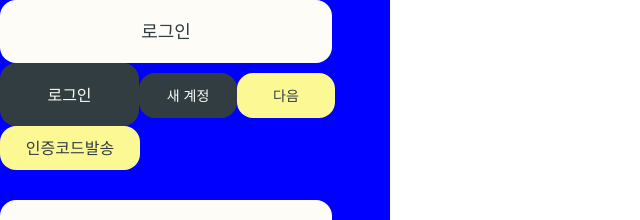
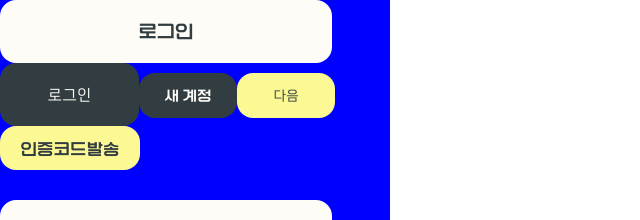
Before and after one commit to mato268/new_SNS, a React (Create React App) app in the folder newsns/: page / in a window 1280 px wide. Shown: the top 220 px of the page, without its empty margins (0-640 px from the left). Built offline with nearby package versions, Linux system fonts and the light colour scheme.

Commit message:
feat : Typo 컴포넌트 구현

```diff
--- a/newsns/src/App.tsx
+++ b/newsns/src/App.tsx
@@ -2,6 +2,7 @@ import { useState } from "react";
 import Modal from "./components/Modal";
 import { Input } from "./component/Input";
 import { Button } from "./component/Button";
+import Typo from "./component/Typo";
 
 function App() {
   const [open, setOpen] = useState<boolean>(false);
@@ -16,20 +17,45 @@ function App() {
     <main>
       {/*버튼 구분하기 위함*/}
       <div style={{ backgroundColor: "blue", width: "390px", height: "200px" }}>
-        <Button sizes="large" colors="white" variant="default" onClick={() => onClick}>
-          로그인
+        <Button
+          sizes="large"
+          colors="white"
+          variant="default"
+          onClick={() => onClick}
+        >
+          <Typo fonts="korea">로그인</Typo>
         </Button>
-        <Button sizes="medium" colors="deepdark" variant="default" onClick={() => onClick}>
-          로그인
+        <Button
+          sizes="medium"
+          colors="deepdark"
+          variant="default"
+          onClick={() => onClick}
+        >
+          <Typo fonts="theJamsil">로그인</Typo>
         </Button>
-        <Button sizes="small" colors="deepdark" variant="hover" onClick={() => onClick}>
-          새 계정
+        <Button
+          sizes="small"
+          colors="deepdark"
+          variant="hover"
+          onClick={() => onClick}
+        >
+          <Typo fonts="korea">새 계정</Typo>
         </Button>
-        <Button sizes="small" colors="yellow" variant="default" onClick={() => onClick}>
-          다음
+        <Button
+          sizes="small"
+          colors="yellow"
+          variant="default"
+          onClick={() => onClick}
+        >
+          <Typo fonts="theJamsil">다음</Typo>
         </Button>
-        <Button sizes="Confirmed" colors="yellow" variant="hover" onClick={() => onClick}>
-          인증코드발송
+        <Button
+          sizes="Confirmed"
+          colors="yellow"
+          variant="hover"
+          onClick={() => onClick}
+        >
+          <Typo fonts="korea">인증코드발송</Typo>
         </Button>
       </div>
 
@@ -61,19 +87,36 @@ function App() {
         ></Input>
       </div>
 
-      <Button sizes="large" colors="deepdark" variant="default" onClick={() => setOpen(true)}>
+      <Button
+        sizes="large"
+        colors="deepdark"
+        variant="default"
+        onClick={() => setOpen(true)}
+      >
         모달열기
       </Button>
-      <Modal open={open} onClose={() => setOpen(false)} onClick={onOutSideClose}>
+      <Modal
+        open={open}
+        onClose={() => setOpen(false)}
+        onClick={onOutSideClose}
+      >
         <h1 className="flex justify-center">
           메인페이지로 <br></br>이동하시겠습니까?
         </h1>
         <br></br>
         <div className="flex justify-between">
-          <Button sizes="small" colors="deepdark" onClick={() => setOpen(false)}>
+          <Button
+            sizes="small"
+            colors="deepdark"
+            onClick={() => setOpen(false)}
+          >
             아니오
           </Button>
-          <Button sizes="small" colors="deepdark" onClick={() => setOpen(false)}>
+          <Button
+            sizes="small"
+            colors="deepdark"
+            onClick={() => setOpen(false)}
+          >
             네
           </Button>
         </div>
--- /dev/null
+++ b/newsns/src/component/Typo.tsx
@@ -0,0 +1,25 @@
+import { cva, type VariantProps } from "class-variance-authority";
+import { ReactNode } from "react";
+
+interface TypoProps extends VariantProps<typeof TypoForm> {
+  children: ReactNode;
+}
+
+const TypoForm = cva("", {
+  variants: {
+    fonts: {
+      korea: "font-korea",
+      theJamsil: "font-theJamsil",
+    },
+  },
+});
+
+export default function Typo({ children, fonts, ...rest }: TypoProps) {
+  return (
+    <>
+      <span className={TypoForm({ fonts })} {...rest}>
+        {children}
+      </span>
+    </>
+  );
+}
```
